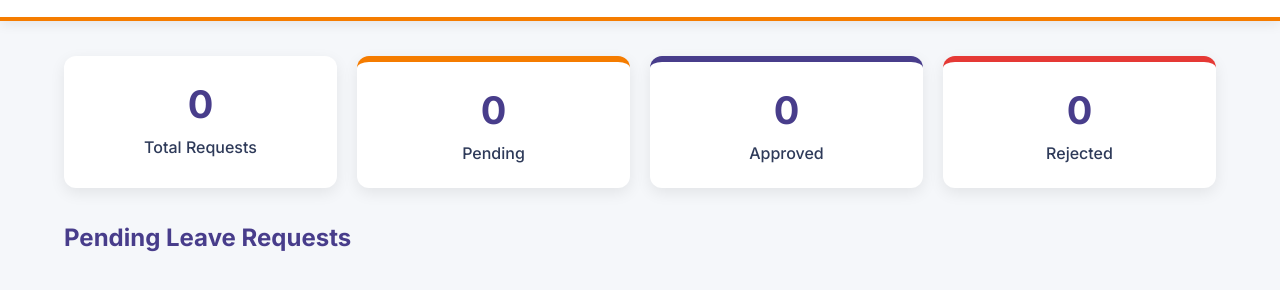
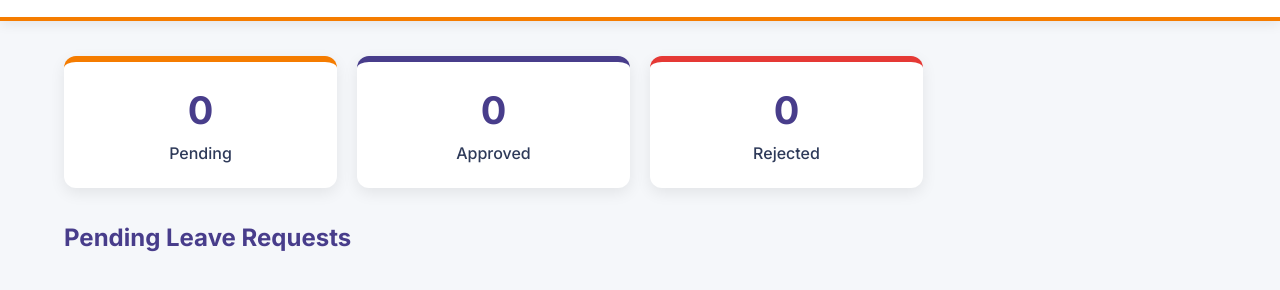
Before and after one commit to moon-co-der/automated-leave-system, a plain HTML site: page frontend/index.html in a window 1280 px wide. Shown: the part 88-378 px from the top of the page. Drawn offline with Linux system fonts and the light colour scheme; no server answers.

Commit message:
removed statics section

```diff
--- a/frontend/index.html
+++ b/frontend/index.html
@@ -28,11 +28,6 @@
 
     <!-- Statistics -->
     <section class="stats">
-
-        <div class="stat-card">
-            <h2 id="totalCount">0</h2>
-            <p>Total Requests</p>
-        </div>
 
         <div class="stat-card pending">
             <h2 id="pendingCount">0</h2>
```
